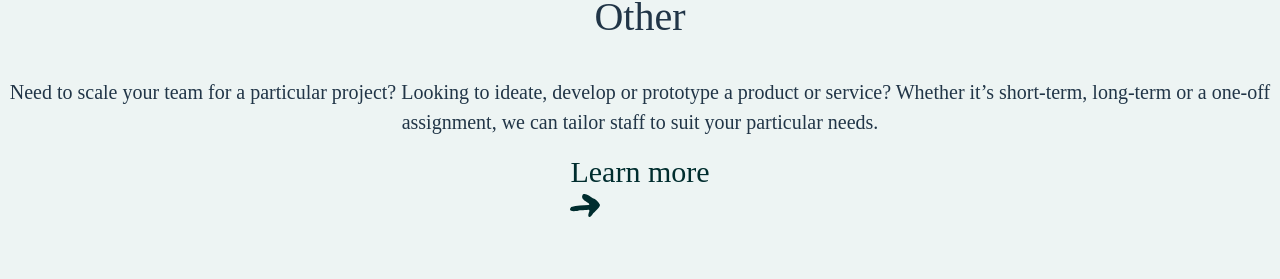
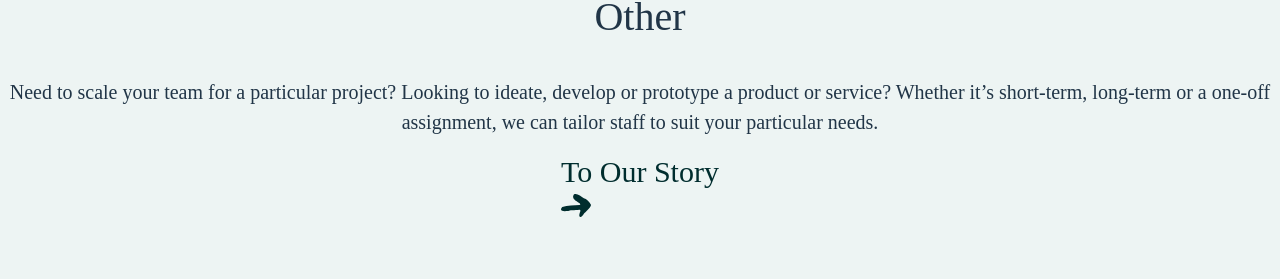
Before and after one commit to rippler7/apteum, a React (Vite) app: page / in a window 1280 px wide. Shown: the part 3470-3749 px from the top of the page. Built offline with nearby package versions, Linux system fonts and the light colour scheme; a web font is replaced by a local one.

Commit message:
[WEB-56] updated CTA

```diff
--- a/src/components/SectionThree.tsx
+++ b/src/components/SectionThree.tsx
@@ -45,7 +45,7 @@ function SectionThree() {
                     </div>
                 </div>
                 <div className='w-fit h-fit mx-auto'>
-                    <Link to='../ourstory'><div className="w-fit m-auto text-center items-center justify-center mt-[3vw]"><ButtonAvg label='Learn more' iconRight={<div className='pl-2 items-center flex justify-center m-auto'><img className='rightBtnArrow' src={arrowRIght} width={30} title="arrow right" alt="pointRight" /></div>} /></div></Link>
+                    <Link to='../ourstory'><div className="w-fit m-auto text-center items-center justify-center mt-[3vw]"><ButtonAvg label='To Our Story' iconRight={<div className='pl-2 items-center flex justify-center m-auto'><img className='rightBtnArrow' src={arrowRIght} width={30} title="arrow right" alt="pointRight" /></div>} /></div></Link>
                     <br />
                     &nbsp;
                 </div>
```
